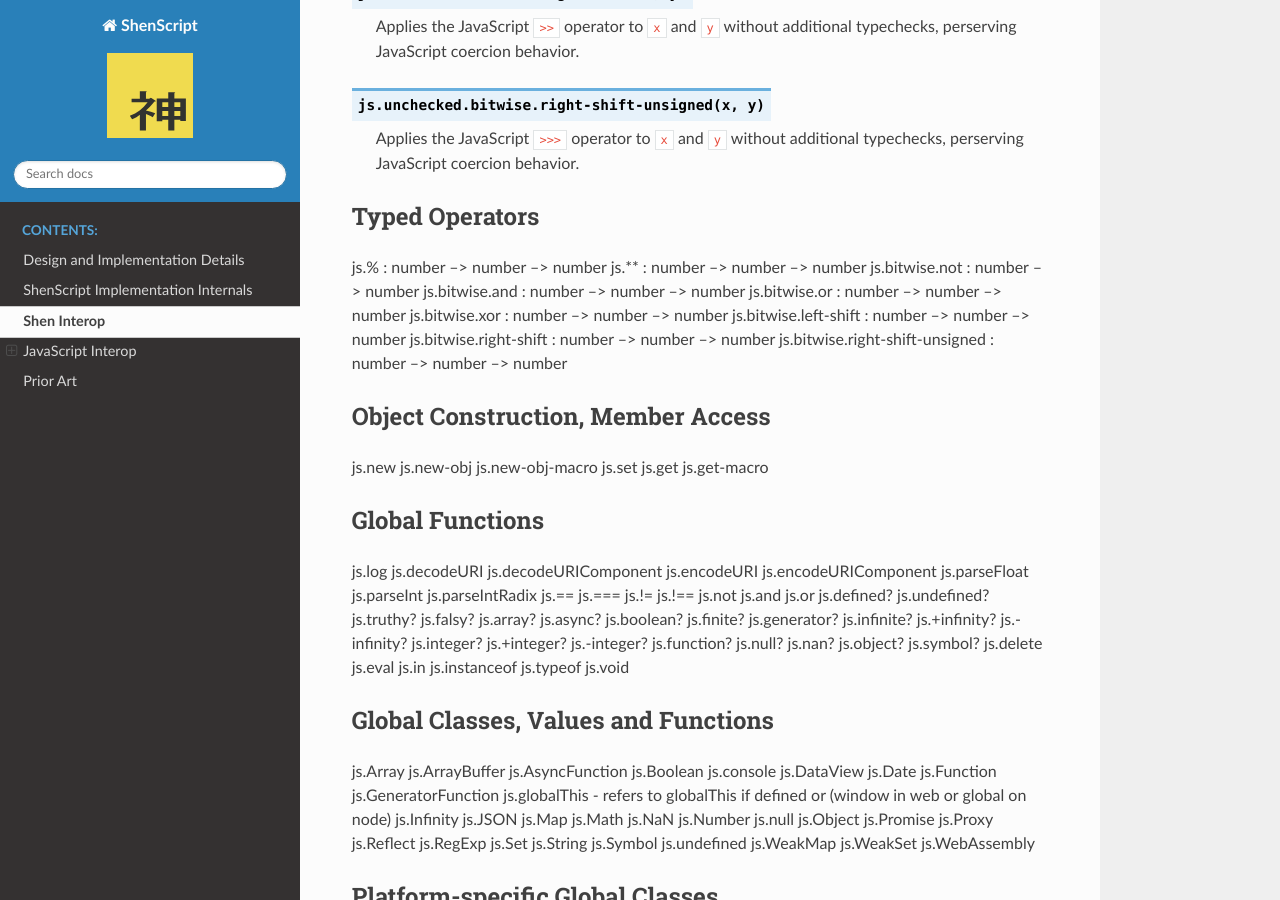
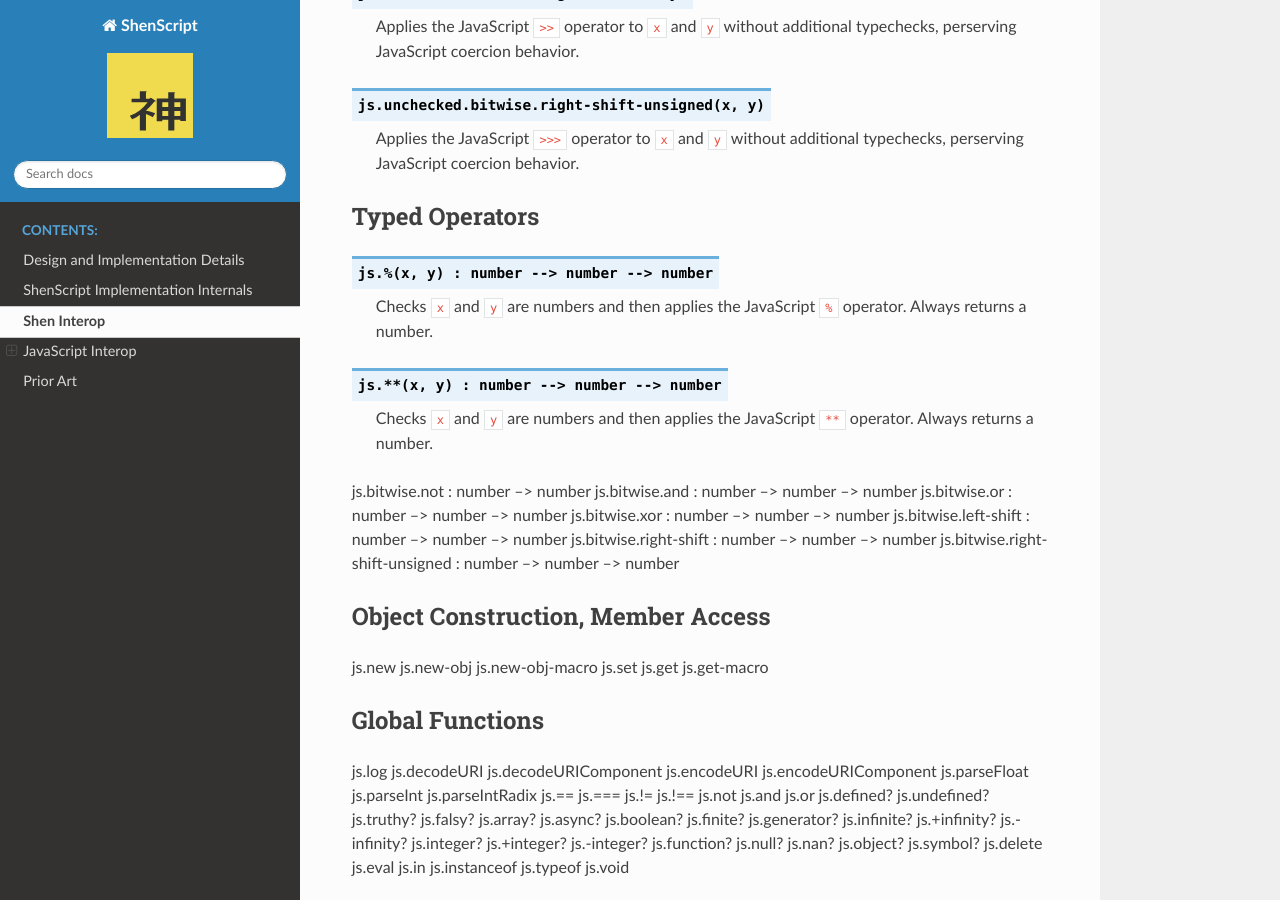
Before and after one commit to rkoeninger/ShenScript, a Sphinx documentation site: the page built from docs/interop.rst, in a window 1280 px wide and 900 px high, scrolled down 2077 px. Built offline with Sphinx 7.4.7 and the Read the Docs theme 2.0.0, drawn with Linux system fonts in a browser that asks for light colours.

Commit message:
Added docs for a couple of typed Shen functions

```diff
--- a/docs/interop.rst
+++ b/docs/interop.rst
@@ -98,59 +98,65 @@ js.ast.inline
 Unchecked Math Operators
 ------------------------
 
-.. method:: js.unchecked.+(x, y)
+.. function:: js.unchecked.+(x, y)
 
    Applies the JavaScript :code:`+` operator to :code:`x` and :code:`y` without additional typechecks, perserving JavaScript coercion behavior.
 
-.. method:: js.unchecked.-(x, y)
+.. function:: js.unchecked.-(x, y)
 
    Applies the JavaScript :code:`-` operator to :code:`x` and :code:`y` without additional typechecks, perserving JavaScript coercion behavior.
 
-.. method:: js.unchecked.*(x, y)
+.. function:: js.unchecked.*(x, y)
 
    Applies the JavaScript :code:`*` operator to :code:`x` and :code:`y` without additional typechecks, perserving JavaScript coercion behavior.
 
-.. method:: js.unchecked./(x, y)
+.. function:: js.unchecked./(x, y)
 
    Applies the JavaScript :code:`/` operator to :code:`x` and :code:`y` without additional typechecks, perserving JavaScript coercion behavior.
 
-.. method:: js.unchecked.**(x, y)
+.. function:: js.unchecked.**(x, y)
 
    Applies the JavaScript :code:`**` operator to :code:`x` and :code:`y` without additional typechecks, perserving JavaScript coercion behavior.
 
-.. method:: js.unchecked.bitwise.not(x)
+.. function:: js.unchecked.bitwise.not(x)
 
    Applies the JavaScript :code:`!` operator to :code:`x` without additional typechecks, perserving JavaScript coercion behavior.
 
-.. method:: js.unchecked.bitwise.and(x, y)
+.. function:: js.unchecked.bitwise.and(x, y)
 
    Applies the JavaScript :code:`&` operator to :code:`x` and :code:`y` without additional typechecks, perserving JavaScript coercion behavior.
 
-.. method:: js.unchecked.bitwise.or(x, y)
+.. function:: js.unchecked.bitwise.or(x, y)
 
    Applies the JavaScript :code:`|` operator to :code:`x` and :code:`y` without additional typechecks, perserving JavaScript coercion behavior.
 
-.. method:: js.unchecked.bitwise.xor(x, y)
+.. function:: js.unchecked.bitwise.xor(x, y)
 
    Applies the JavaScript :code:`^` operator to :code:`x` and :code:`y` without additional typechecks, perserving JavaScript coercion behavior.
 
-.. method:: js.unchecked.bitwise.left-shift(x, y)
+.. function:: js.unchecked.bitwise.left-shift(x, y)
 
    Applies the JavaScript :code:`<<` operator to :code:`x` and :code:`y` without additional typechecks, perserving JavaScript coercion behavior.
 
-.. method:: js.unchecked.bitwise.right-shift(x, y)
+.. function:: js.unchecked.bitwise.right-shift(x, y)
 
    Applies the JavaScript :code:`>>` operator to :code:`x` and :code:`y` without additional typechecks, perserving JavaScript coercion behavior.
 
-.. method:: js.unchecked.bitwise.right-shift-unsigned(x, y)
+.. function:: js.unchecked.bitwise.right-shift-unsigned(x, y)
 
    Applies the JavaScript :code:`>>>` operator to :code:`x` and :code:`y` without additional typechecks, perserving JavaScript coercion behavior.
 
 Typed Operators
 ---------------
 
-js.%                            : number --> number --> number
-js.**                           : number --> number --> number
+.. function:: js.%(x, y) : number --> number --> number
+
+   Checks :code:`x` and :code:`y` are numbers and then applies the JavaScript :code:`%` operator. Always returns a number.
+
+.. function:: js.**(x, y) : number --> number --> number
+
+   Checks :code:`x` and :code:`y` are numbers and then applies the JavaScript :code:`**` operator. Always returns a number.
+
 js.bitwise.not                  : number --> number
 js.bitwise.and                  : number --> number --> number
 js.bitwise.or                   : number --> number --> number
```
